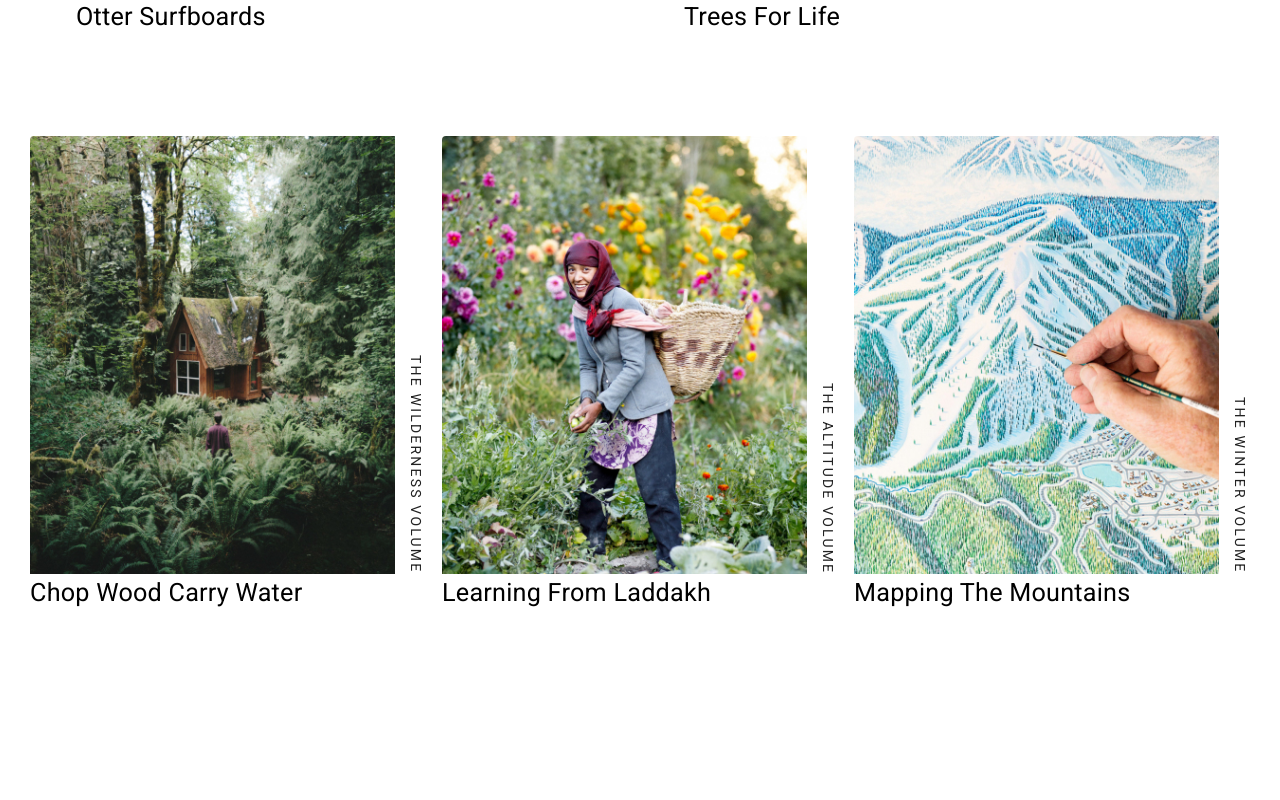
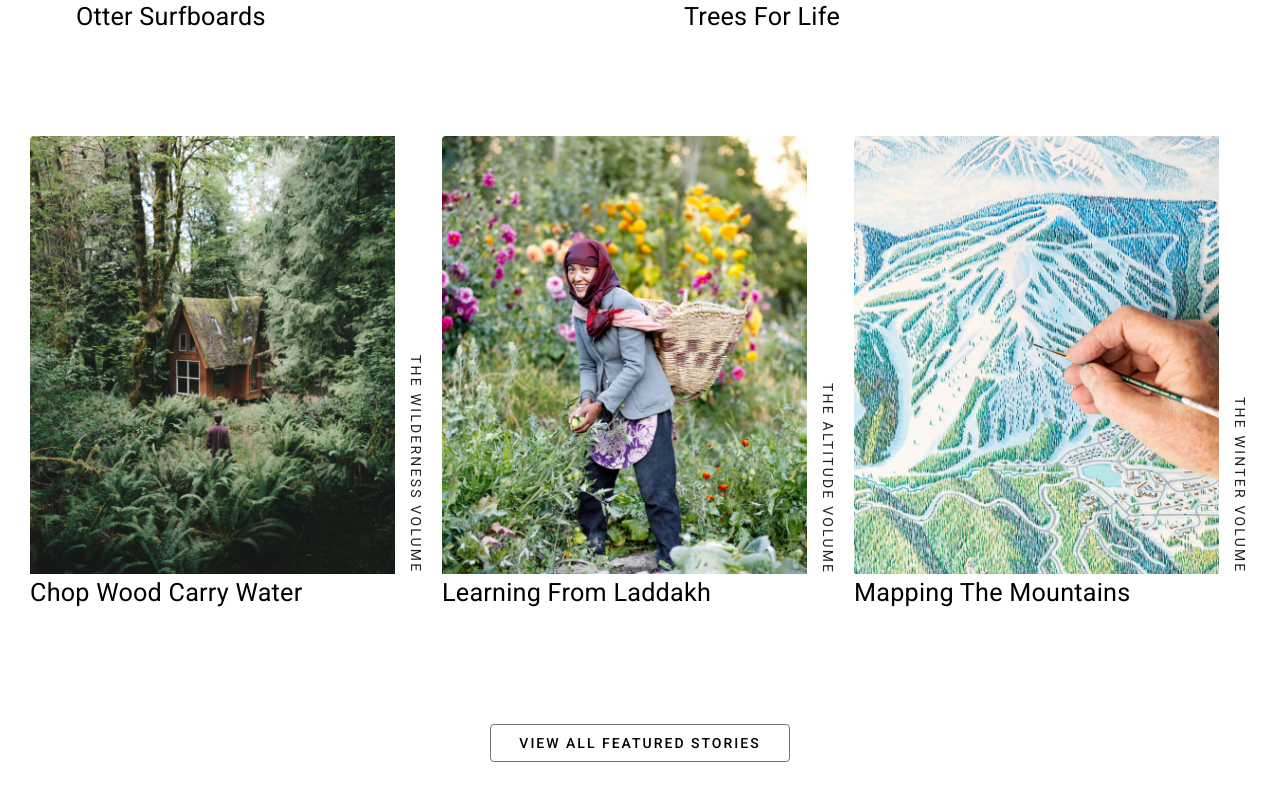
Before and after one commit to aliraza944/Travel-Blog, a Next.js app: page / in a window 1280 px wide. Shown: the part 582-1382 px from the top of the page. Before the commit the page ends 1294 px from the top, so only its background shows below. Built offline with nearby package versions, Linux system fonts and the light colour scheme; a web font is replaced by a local one.

Commit message:
Styled button created

```diff
--- a/Components/FeaturedSection/Styles.js
+++ b/Components/FeaturedSection/Styles.js
@@ -16,15 +16,21 @@ const useStyles = makeStyles((theme) => ({
     writingMode: "vertical-rl",
     margin: "0 0 0 2em",
     textAlign: "center",
+    textTransform: "uppercase",
+    letterSpacing: "0.08em",
     [theme.breakpoints.down("md")]: {
       writingMode: "horizontal-tb",
       width: "100%",
-      margin: "0 0 0 0em",
+      margin: "0 0 2em 0em",
     },
   },
   secondGrid: {
     margin: "100px 10px",
     padding: "0px 20px",
+    display: "flex",
+    flexDirection: "column",
+    justifyContent: "center",
+    alignItems: "center",
   },
 }));
 export default useStyles;
--- a/Components/FeaturedSection/index.js
+++ b/Components/FeaturedSection/index.js
@@ -3,7 +3,7 @@ import Card from "../Card";
 import Grid from "@material-ui/core/Grid";
 import Typography from "@material-ui/core/Typography";
 import useStyles from "./Styles";
-
+import Button from "../StyledButton";
 function FeaturedSection({ data }) {
   const herodata = data.filter(
     (obj) =>
@@ -52,6 +52,9 @@ function FeaturedSection({ data }) {
             );
           })}
         </Grid>
+        <div>
+          <Button title=" view all featured stories" />
+        </div>
       </div>
     </>
   );
--- a/Components/StyledButton/index.js
+++ b/Components/StyledButton/index.js
@@ -0,0 +1,32 @@
+import Button from "@material-ui/core/Button";
+import { makeStyles } from "@material-ui/core";
+
+const useStyles = makeStyles({
+  root: {
+    backgroundColor: "transparent",
+    border: "1px solid #747474",
+    color: "black",
+    textTransform: "uppercase",
+    letterSpacing: "2px",
+    margin: "8em 0 0 0",
+    boxShadow: "none",
+    fontSize: "1em",
+    pading: "10px 20px",
+    width: "300px",
+    "&:hover": {
+      backgroundColor: "black",
+      color: "white",
+    },
+  },
+});
+
+const StyledButton = (props) => {
+  const classes = useStyles();
+  return (
+    <Button className={classes.root} variant="contained">
+      {props.title}
+    </Button>
+  );
+};
+
+export default StyledButton;
```
